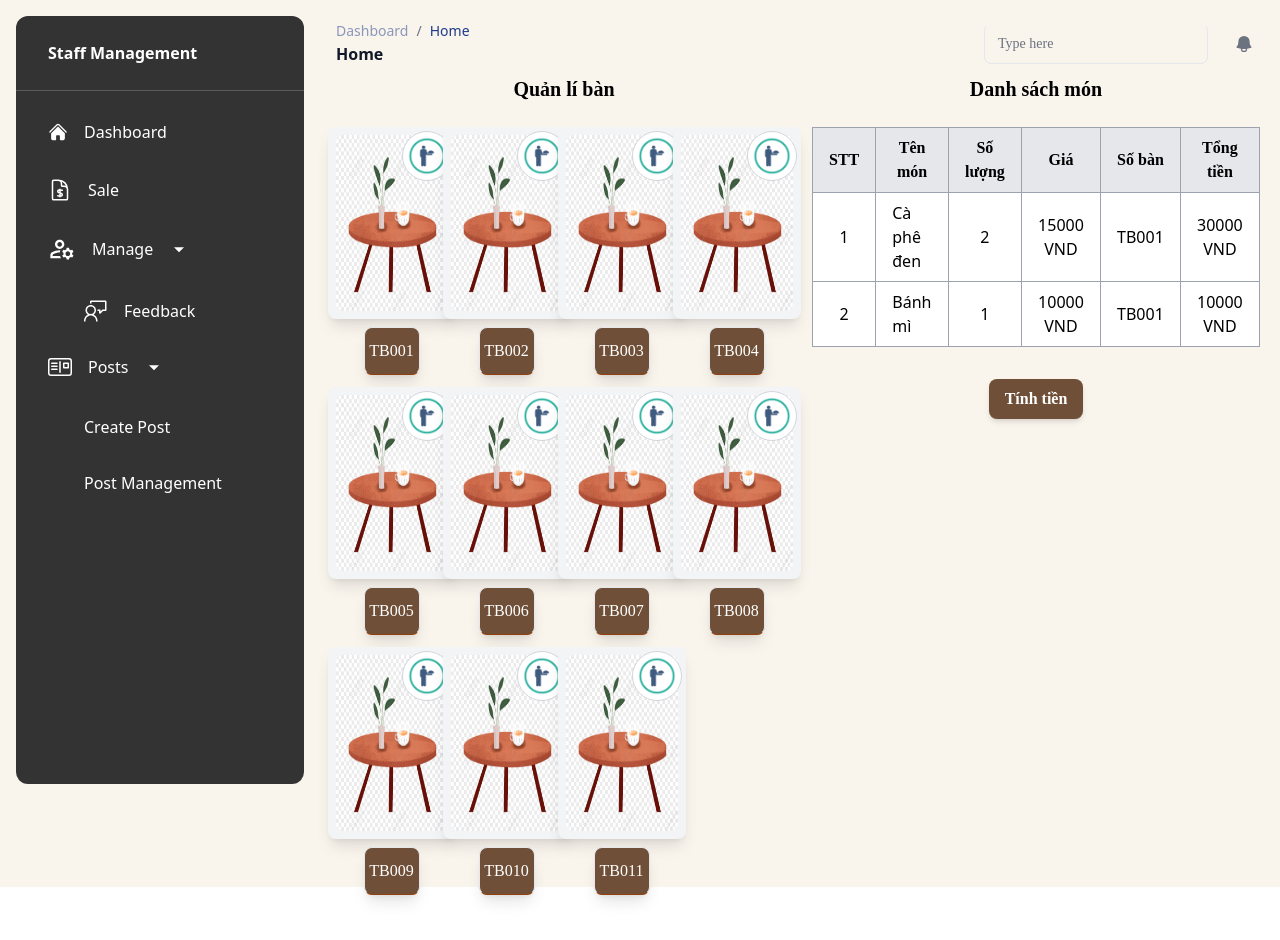
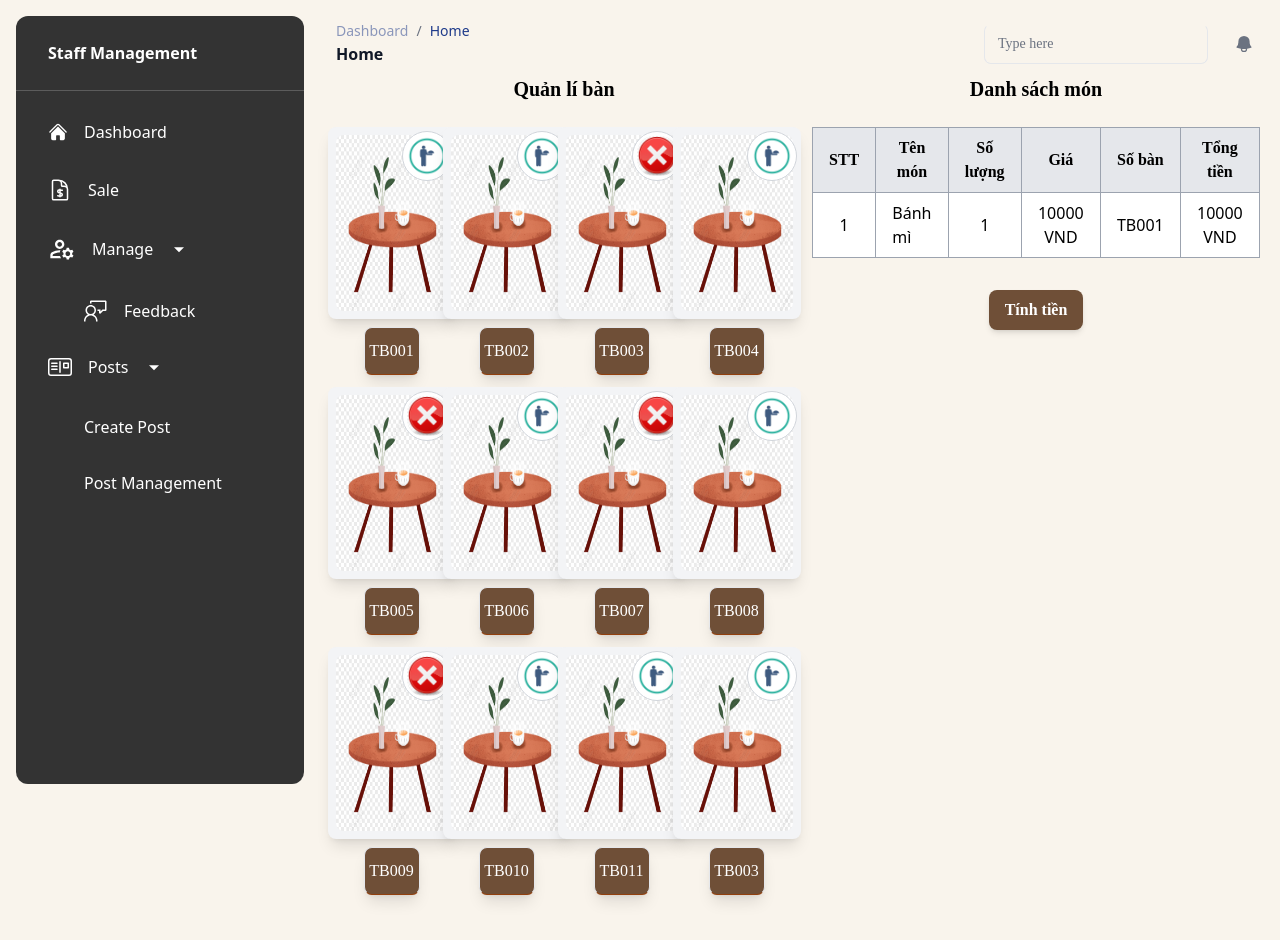
Before and after one commit to duclong1311/coffee-smart-system, a React (Create React App) app: page /staff/sale in a window 1280 px wide. Both pictures are taken after a click on the button "TB001". Shown: the top 940 px of the page. Built offline with nearby package versions, Linux system fonts and the light colour scheme; data requests are answered from the project's data file.

Commit message:
fixed data listFood

```diff
--- a/src/components/TableManagement/ListServices.js
+++ b/src/components/TableManagement/ListServices.js
@@ -20,10 +20,10 @@ function ListServices() {
           </thead>
           <tbody>
             {selectedTable && selectedTable.food.length > 0 ? (
-              selectedTable.food.map((item) => (
+              selectedTable.food.map((item, index) => (
                 <tr className="bg-white font-sans   " key={item.id}>
                   <td className="border border-gray-400  px-4 py-2 text-center">
-                    {item.id}
+                    {index + 1}
                   </td>
                   <td className="border border-gray-400 px-4 py-2">
                     {item.foodName}
--- a/src/components/TableManagement/TableControl.js
+++ b/src/components/TableManagement/TableControl.js
@@ -27,7 +27,7 @@ const TableControl = ({ handleClickTable }) => {
                     className="object-fill h-full w-full rounded-lg "
                   />
                   <div className="absolute top-1 right-1 bg-white p-1 rounded-full border border-gray-300">
-                    {item.food.length > 0 ? (
+                    {item.isAvailability === false ? (
                       <img
                         src={waiter}
                         alt=""
--- a/src/components/TableManagement/TableManagement.js
+++ b/src/components/TableManagement/TableManagement.js
@@ -90,7 +90,7 @@ function TableManagement() {
     setSelectedTable(data);
   };
   return (
-    <div className="grid grid-cols-12  gap-4 h-screen">
+    <div className="grid grid-cols-12  gap-4 ">
       <div className="col-span-6 row-span-5">
         <TableControl handleClickTable={handleClickTable} />
       </div>
--- a/src/json/db.json
+++ b/src/json/db.json
@@ -231,14 +231,8 @@
   "listTable": [
     {
       "tableNumber": "TB001",
+      "isAvailability": false,
       "food": [
-        {
-          "id": 1,
-          "foodName": "Cà phê đen",
-          "quantity": 2,
-          "price": 15000,
-          "totalPrice": 30000
-        },
         {
           "id": 2,
           "foodName": "Bánh mì",
@@ -251,6 +245,7 @@
     },
     {
       "tableNumber": "TB002",
+      "isAvailability": false,
       "food": [
         {
           "id": 1,
@@ -264,26 +259,13 @@
     },
     {
       "tableNumber": "TB003",
-      "food": [
-        {
-          "id": 1,
-          "foodName": "Nước cam",
-          "quantity": 1,
-          "price": 12000,
-          "totalPrice": 12000
-        },
-        {
-          "id": 2,
-          "foodName": "Cà phê sữa",
-          "quantity": 1,
-          "price": 18000,
-          "totalPrice": 18000
-        }
-      ],
+      "isAvailability": true,
+      "food": [],
       "id": "8abd"
     },
     {
       "tableNumber": "TB004",
+      "isAvailability": false,
       "food": [
         {
           "id": 1,
@@ -297,19 +279,13 @@
     },
     {
       "tableNumber": "TB005",
-      "food": [
-        {
-          "id": 1,
-          "foodName": "Nước ép táo",
-          "quantity": 2,
-          "price": 20000,
-          "totalPrice": 40000
-        }
-      ],
+      "isAvailability": true,
+      "food": [],
       "id": "31b3"
     },
     {
       "tableNumber": "TB006",
+      "isAvailability": false,
       "food": [
         {
           "id": 1,
@@ -323,19 +299,13 @@
     },
     {
       "tableNumber": "TB007",
-      "food": [
-        {
-          "id": 1,
-          "foodName": "Nước ép táo",
-          "quantity": 2,
-          "price": 20000,
-          "totalPrice": 40000
-        }
-      ],
+      "isAvailability": true,
+      "food": [],
       "id": "f6c6"
     },
     {
       "tableNumber": "TB008",
+      "isAvailability": false,
       "food": [
         {
           "id": 1,
@@ -349,19 +319,13 @@
     },
     {
       "tableNumber": "TB009",
-      "food": [
-        {
-          "id": 1,
-          "foodName": "Nước ép táo",
-          "quantity": 2,
-          "price": 20000,
-          "totalPrice": 40000
-        }
-      ],
+      "isAvailability": true,
+      "food": [],
       "id": "5a0b"
     },
     {
       "tableNumber": "TB010",
+      "isAvailability": false,
       "food": [
         {
           "id": 1,
@@ -375,6 +339,7 @@
     },
     {
       "tableNumber": "TB011",
+      "isAvailability": false,
       "food": [
         {
           "id": 1,
@@ -385,6 +350,57 @@
         }
       ],
       "id": "7f76"
+    },
+    {
+      "id": "31fe",
+      "tableNumber": "TB003",
+      "isAvailability": false,
+      "food": [
+        {
+          "id": "4",
+          "name": "Sữa tươi cà phê",
+          "description": "Sữa tươi kết hợp với cà phê, đem lại vị thanh mát, béo nhẹ và hương thơm tự nhiên của cà phê.",
+          "img": "/assets/images/Menu/sua-tuoi-cafe.jpg",
+          "price": 27000,
+          "category": "coffee",
+          "availability": true,
+          "quantity": 1,
+          "total": 27000
+        },
+        {
+          "id": "3",
+          "name": "Nâu đá",
+          "description": "Cà phê sữa đá truyền thống, với hương vị đậm đà của cà phê hòa quyện cùng sữa đặc ngọt ngào.",
+          "img": "/assets/images/Menu/nau-da.jpg",
+          "price": 20000,
+          "category": "coffee",
+          "availability": true,
+          "quantity": 1,
+          "total": 20000
+        },
+        {
+          "id": "2",
+          "name": "Bạc xỉu kem muối",
+          "description": "Bạc xỉu pha cùng kem mặn, tạo cảm giác béo ngậy, đậm đà. Một món uống yêu thích của các tín đồ cà phê đặc biệt.",
+          "img": "/assets/images/Menu/bac-xiu-kem-muoi.jpg",
+          "price": 30000,
+          "category": "coffee",
+          "availability": true,
+          "quantity": 1,
+          "total": 30000
+        },
+        {
+          "id": "1",
+          "name": "Cà phê muối",
+          "description": "Thức uống kết hợp giữa cà phê đậm đà và một chút muối đặc biệt, tạo nên hương vị độc đáo, đậm đà và mặn ngọt.",
+          "img": "/assets/images/Menu/ca-phe-muoi.jpg",
+          "price": 25000,
+          "category": "coffee",
+          "availability": true,
+          "quantity": 1,
+          "total": 25000
+        }
+      ]
     }
   ],
   "feedBack": [
```
Also changed, not shown: 1 other file (tests, documents, lock files or other folders).
